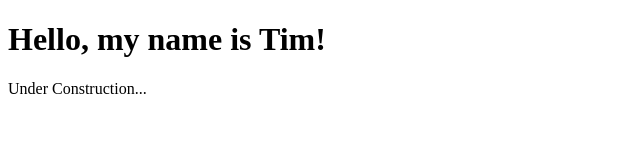
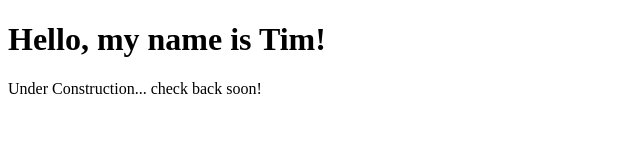
Before and after one commit to jbambrough/git-training, a plain HTML site: page index.html in a window 1280 px wide. Shown: the whole page, without its empty margins (0-640 px from the left). Drawn offline with Linux system fonts and the light colour scheme.

Commit message:
Modified message

```diff
--- a/index.html
+++ b/index.html
@@ -8,7 +8,7 @@
 
 <body>
   <h1>Hello, my name is Tim!</h1>
-  <div>Under Construction...</div>
+  <div>Under Construction... check back soon!</div>
 </body>
 
 </html>
```
